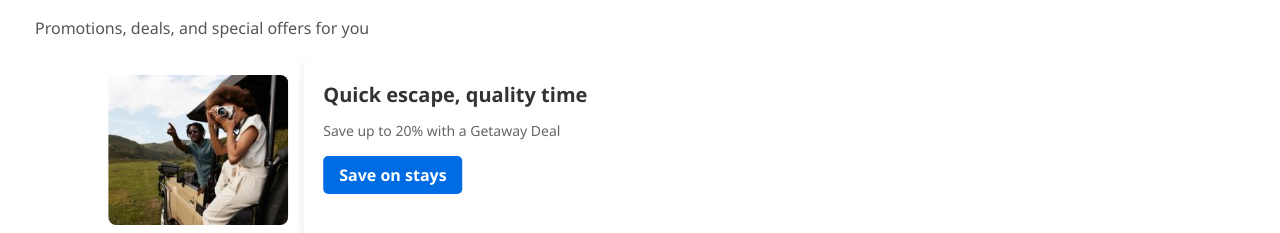
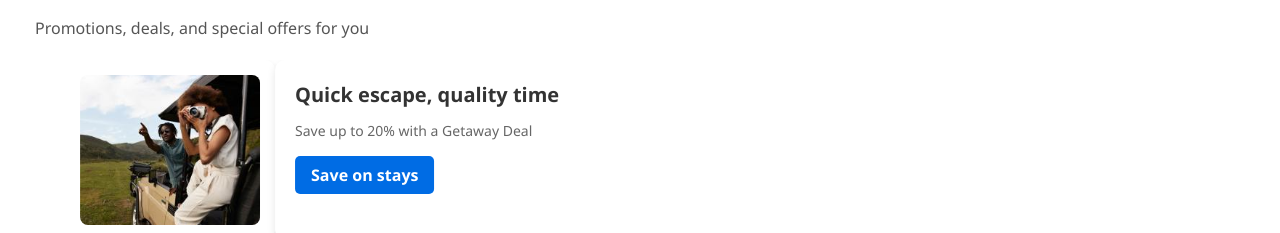
Before and after one commit to aastha2025/BookingApp, a React (Vite) app in the folder BookingApp/: page / in a window 1280 px wide. Shown: the part 719-952 px from the top of the page. Built offline with nearby package versions, Linux system fonts and the light colour scheme.

Commit message:
container adujstmenr

```diff
--- a/BookingApp/src/Component/Offers.css
+++ b/BookingApp/src/Component/Offers.css
@@ -17,8 +17,8 @@
     margin-bottom: 20px;
 }
 .carousel {
-    max-width: 1000px;
-    margin: auto;
+    /* max-width: 1000px; */
+    /* margin: auto; */
 }
 
 .coupon-card {
```
Also changed, not shown: BookingApp/src/App.jsx (line endings or trailing spaces).
